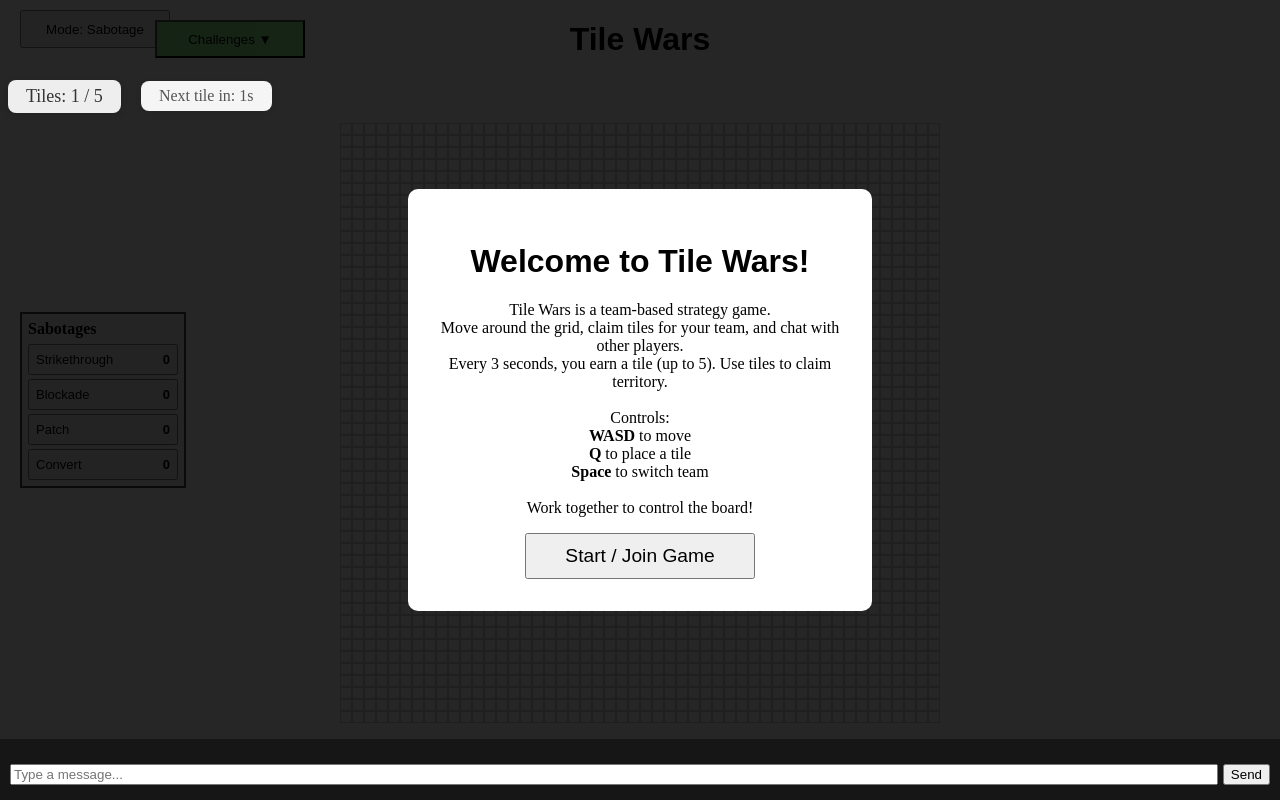
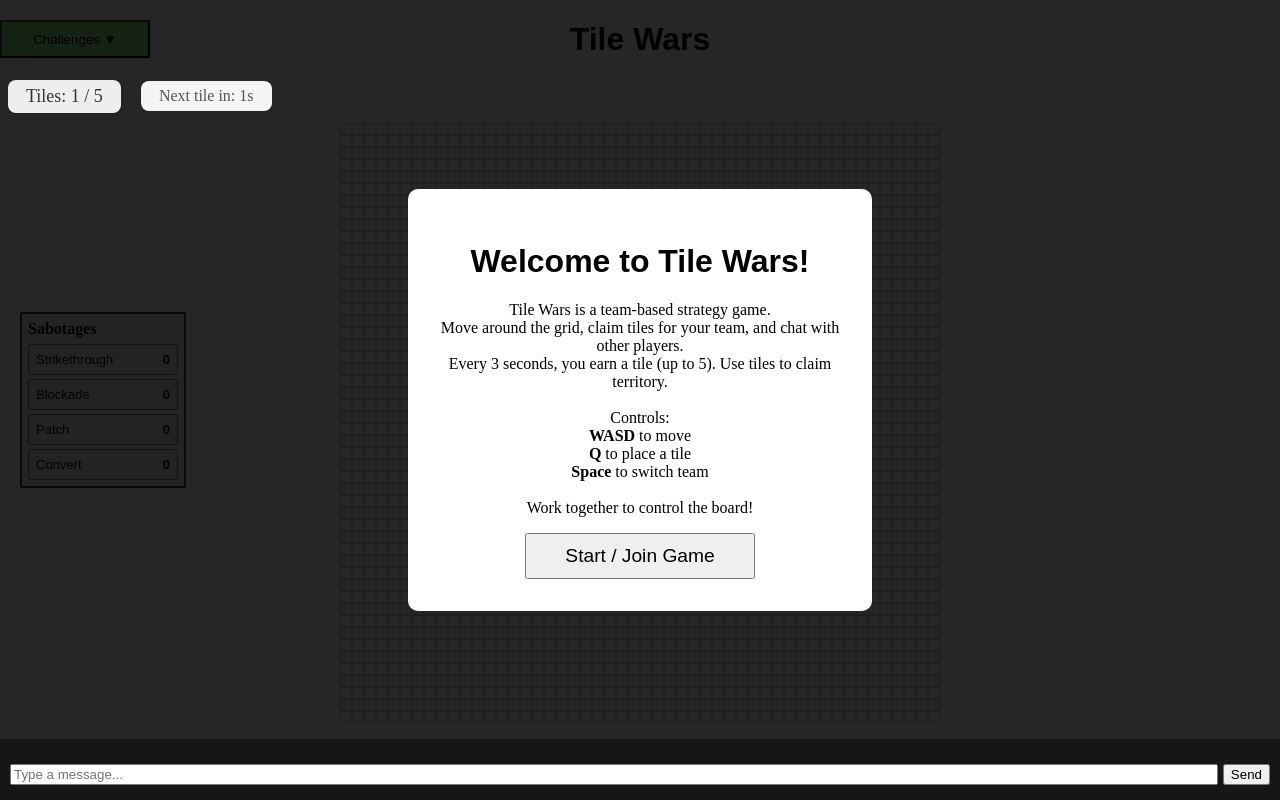
Before and after one commit to Corbii1/TileWars, a website: page public/index.html in a window 1280 px wide. Drawn offline with Linux system fonts and the light colour scheme.

Commit message:
Update index.html
removed mode button again

```diff
--- a/public/index.html
+++ b/public/index.html
@@ -43,7 +43,6 @@
 
     <!--DG964, CHALLENGE MENU + CLOSING BOX + MODE BUTTON-->
     <div class="top-controls">
-        <button id="modeButton">Mode: Sabotage</button>
         <div class="challenge-menu">
             <button id="challengeDropdown">Challenges ▼</button>
             <div id="challengeList" class="dropdown-content">
```
